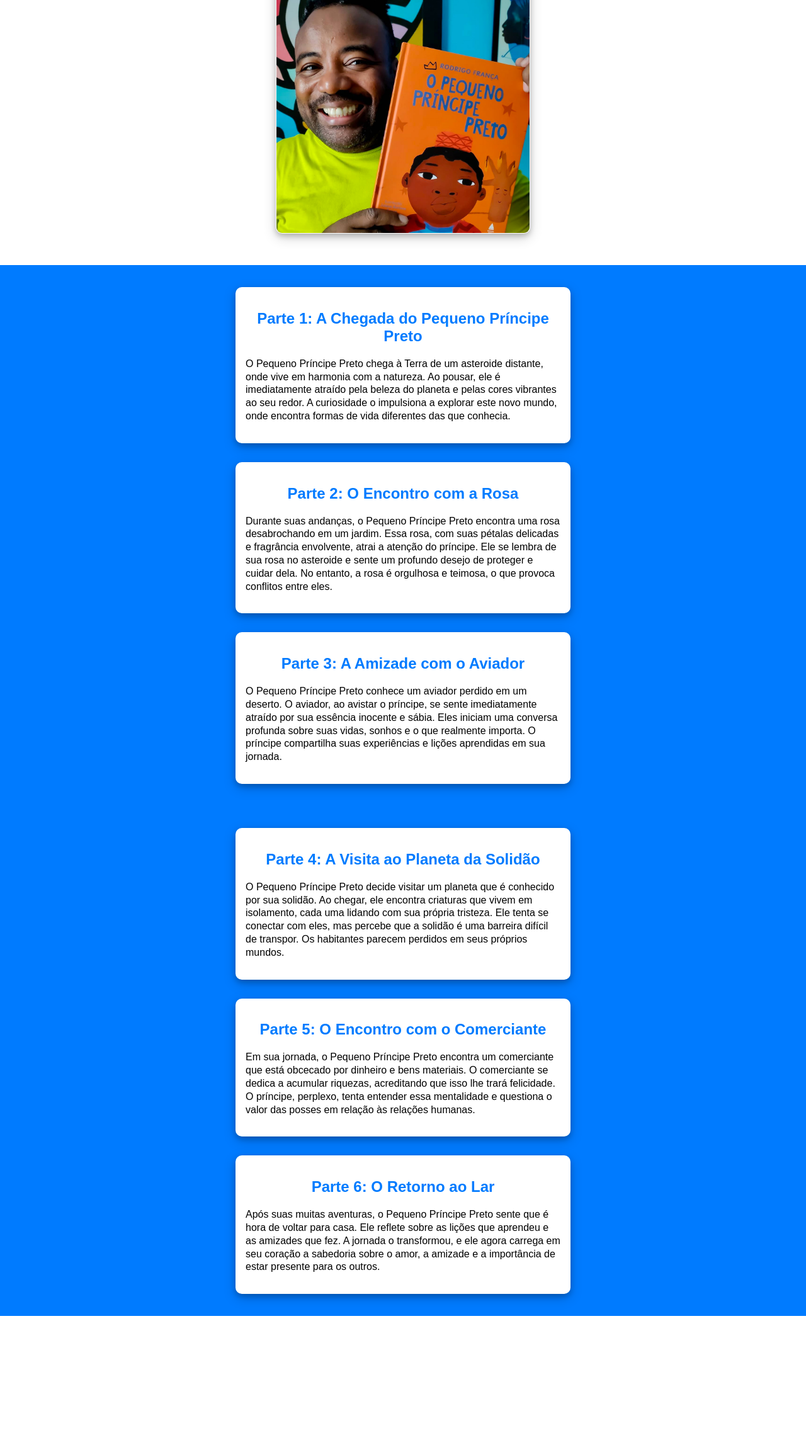
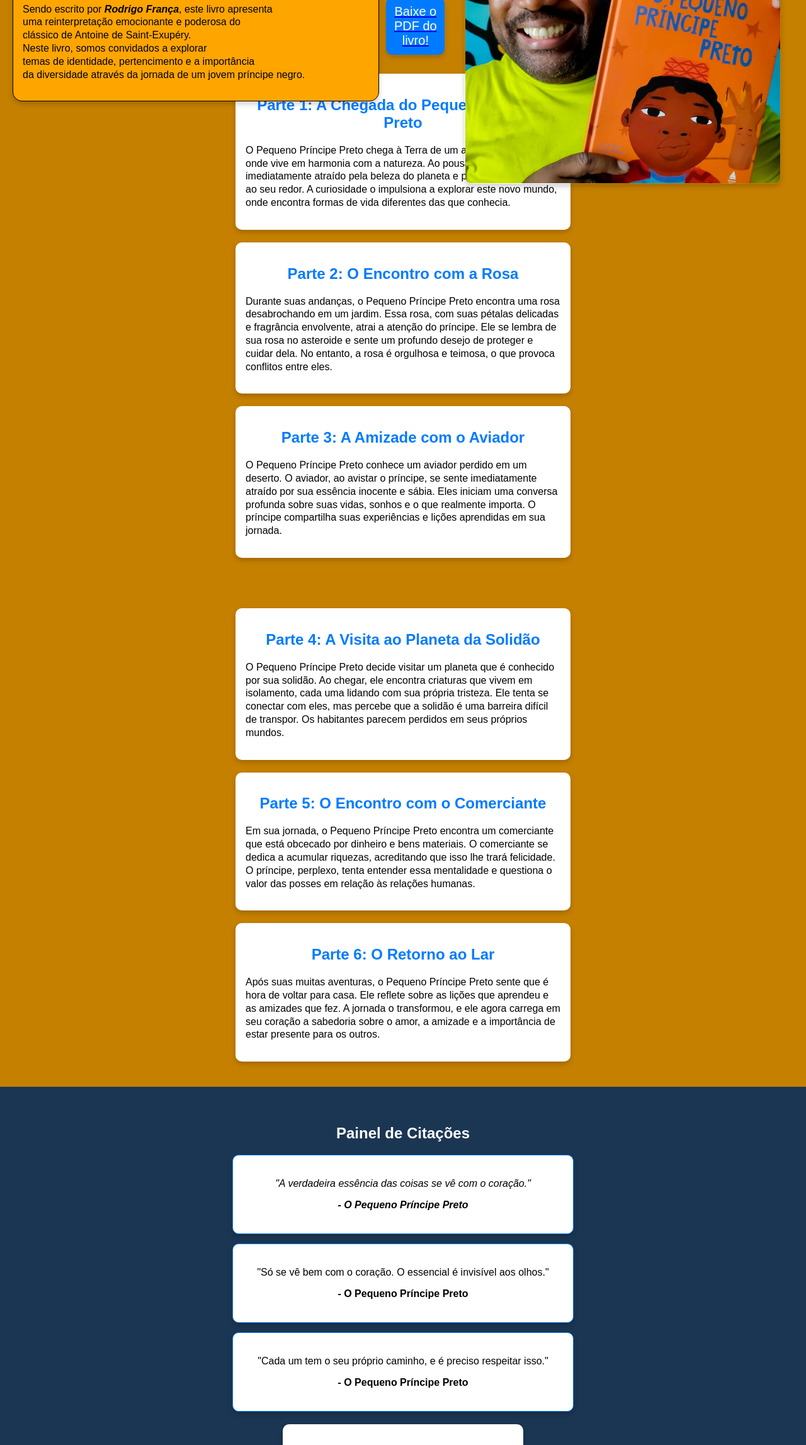
Before and after one commit to VerbalThree/o-pequeno-principe-preto, a website: page index.html in a window 1280 px wide. Shown: the part 505-2800 px from the top of the page at 63% size. Drawn offline with Linux system fonts and the light colour scheme.

Commit message:
Update style.css

```diff
--- a/new/style.css
+++ b/new/style.css
@@ -1,4 +1,3 @@
-/* Geral */
 body {
     margin: 0;
     font-family: 'Poetsen One', sans-serif;
@@ -10,7 +9,7 @@ html {
     scroll-behavior: smooth;
 }
 
-/* Topnav responsiva */
+/* TOP NAVIGATION */
 .topnav {
     background: linear-gradient(135deg, #4a90e2, #e94e77);
     position: fixed;
@@ -18,6 +17,8 @@ html {
     width: 100%;
     transition: top 0.3s;
     z-index: 1001;
+    padding: 10px 20px;
+    box-sizing: border-box;
 }
 
 .topnav a {
@@ -25,7 +26,7 @@ html {
     display: block;
     color: #f2f2f2;
     text-align: center;
-    padding: 14px 16px;
+    padding: 10px 12px;
     text-decoration: none;
     font-size: 17px;
     transition: 0.2s;
@@ -36,7 +37,6 @@ html {
     color: black;
 }
 
-/* Ícone do menu para dispositivos móveis */
 .topnav .icon {
     display: none;
 }
@@ -51,7 +51,6 @@ html {
     }
 }
 
-/* Menu responsivo */
 @media screen and (max-width: 600px) {
     .topnav.responsive {
         position: relative;
@@ -68,43 +67,42 @@ html {
     }
 }
 
-/* Seções Responsivas */
+/* ABOUT SECTION */
 .about {
     border: 1px solid black;
     border-radius: 15px;
     padding: 15px;
-    box-shadow: 0 4px 8px 0 rgba(0, 0, 0, 0.2), 0 6px 20px 0 rgba(0, 0, 0, 0.19);
+    box-shadow: 0 4px 8px rgba(0, 0, 0, 0.2);
     background-color: orange;
     transition: transform 0.3s;
     position: relative;
-    left: 10%;
-    width: 80%; /* Faz a largura ser flexível */
-    max-width: 500px; /* Limita a largura máxima */
     margin: 20px auto;
+    width: 80%;
+    max-width: 600px;
 }
 
 .about:hover {
     transform: scale(1.05);
 }
 
+/* SINOPSE */
 .sinopse {
     display: flex;
     justify-content: center;
     align-items: center;
     position: relative;
-    top: 50px;
-    flex-direction: column;
+    top: 255px;
+    transition: transform 0.3s;
 }
 
 #rodrigo {
-    width: 80%;
-    max-width: 500px; /* Limita a largura máxima */
+    width: 100%;
+    max-width: 500px;
     height: auto;
-    margin-left: auto;
-    margin-right: auto;
+    margin: 20px;
     border: 1px solid transparent;
     border-radius: 10px;
-    box-shadow: 0 4px 8px 0 rgba(0, 0, 0, 0.2), 0 6px 20px 0 rgba(0, 0, 0, 0.19);
+    box-shadow: 0 4px 8px rgba(0, 0, 0, 0.2);
     transition: transform 0.3s;
 }
 
@@ -112,36 +110,25 @@ html {
     transform: scale(1.05);
 }
 
-/* Responsividade das seções */
-section {
-    position: relative;
-    display: flex;
-    flex-direction: column;
-    align-items: center;
-    min-height: 400px;
-    padding: 100px 10vw; /* Padding ajustável para diferentes tamanhos */
-}
-
-/* Ajuste da secao2 */
-#secao2, #secao3 {
-    display: flex;
-    flex-direction: column;
-    background-color: #007BFF;
+/* SECTIONS */
+#secao1, #secao2, #secao3 {
     padding: 20px;
     box-sizing: border-box;
-    height: auto; /* Deixa o conteúdo ajustar a altura */
+    background-color: #c68000;
+    width: 100%;
+    min-height: 400px;
 }
 
 .parte-1, .parte-2, .parte-3, .parte-4, .parte-5, .parte-6 {
     border: 1px solid transparent;
     border-radius: 10px;
-    box-shadow: 0 4px 8px 0 rgba(0, 0, 0, 0.2), 0 6px 20px 0 rgba(0, 0, 0, 0.19);
-    width: 80%; /* Ajusta a largura para caber em telas menores */
-    max-width: 500px; /* Limita a largura máxima */
+    box-shadow: 0 4px 8px rgba(0, 0, 0, 0.2);
+    width: 100%;
+    max-width: 500px;
     height: auto;
     padding: 15px;
     text-align: center;
-    margin: 15px auto;
+    margin: 20px auto;
     background-color: white;
     transition: transform 0.3s;
 }
@@ -150,23 +137,112 @@ section {
     transform: scale(1.05);
 }
 
-/* Ajustes gerais para dispositivos móveis */
-@media screen and (max-width: 600px) {
-    .topnav a {
-        font-size: 15px;
-    }
+/* PAINEL DE CITAÇÕES */
+#citações {
+    background-color: #1b3653;
+    padding: 40px;
+    text-align: center;
+}
 
-    .about, #rodrigo, .parte-1, .parte-2, .parte-3, .parte-4, .parte-5, .parte-6 {
-        width: 90%;
-        max-width: 100%;
-    }
+.citação, .citação-right, .citação-down {
+    border: 1px solid #007BFF;
+    border-radius: 10px;
+    padding: 20px;
+    margin: 15px auto;
+    box-shadow: 0 4px 8px rgba(0, 0, 0, 0.2);
+    transition: transform 0.3s;
+    background-color: white;
+    color: black;
+    width: 100%;
+    max-width: 500px;
+}
 
-    button {
-        font-size: 20px;
-        padding: 10px;
-        width: 90%;
-        right: 0;
-        bottom: 0;
-        margin: 10px auto;
-    }
+.citação:hover, .citação-right:hover, .citação-down:hover {
+    transform: scale(1.05);
 }
+
+.citação p {
+    color: black;
+    font-style: italic;
+}
+
+/* CREDITS */
+.creds {
+    background-color: white;
+    border: 1px solid transparent;
+    border-radius: 10px;
+    box-shadow: 0 4px 8px rgba(0, 0, 0, 0.2);
+    width: 100%;
+    max-width: 350px;
+    padding: 15px;
+    text-align: center;
+    margin: 20px auto;
+    transition: transform 0.3s;
+}
+
+.creds:hover {
+    transform: scale(1.05);
+}
+
+.creds h3, .creds h5 {
+    color: black;
+}
+
+/* BUTTONS */
+button {
+    box-shadow: 0 4px 8px rgba(0, 0, 0, 0.2);
+    transition: transform 0.3s;
+    border: 1px solid transparent;
+    border-radius: 10px;
+    padding: 10px;
+    font-size: 20px;
+    background-color: #007BFF;
+    color: white;
+    cursor: pointer;
+    display: block;
+    margin: 20px auto;
+    width: 80%;
+    max-width: 300px;
+    position: relative;
+}
+
+button:hover {
+    transform: scale(1.05);
+}
+
+button:after {
+    content: "";
+    background: #90EE90;
+    display: block;
+    position: absolute;
+    padding-top: 300%;
+    padding-left: 350%;
+    margin-left: -20px!important;
+    margin-top: -120%;
+    opacity: 0;
+    transition: all 0.8s;
+}
+
+button:active:after {
+    padding: 0;
+    margin: 0;
+    opacity: 1;
+    transition: 0s;
+}
+
+/* Scrollbar */
+::-webkit-scrollbar {
+    width: 10px;
+}
+
+::-webkit-scrollbar-track {
+    background: #f1f1f1;
+}
+
+::-webkit-scrollbar-thumb {
+    background: #888;
+}
+
+::-webkit-scrollbar-thumb:hover {
+    background: #555;
+}
```
